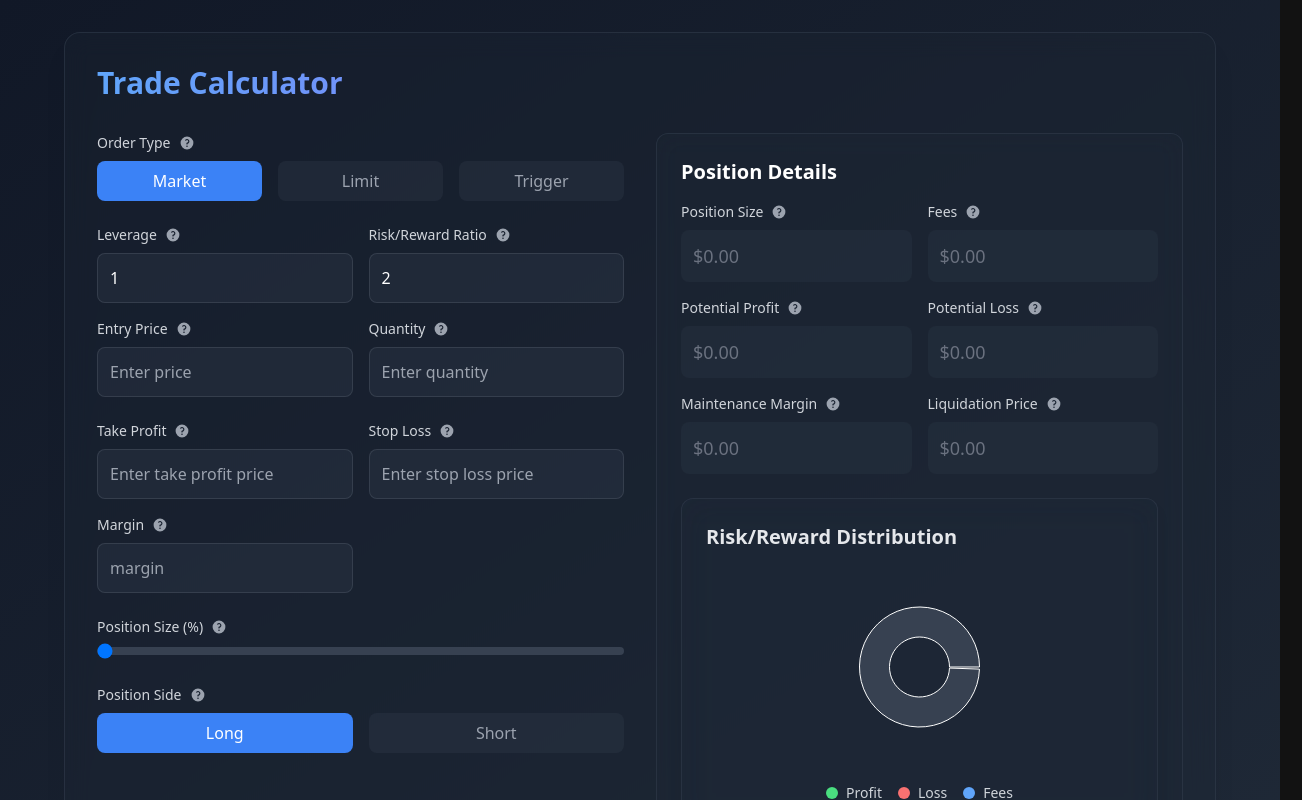
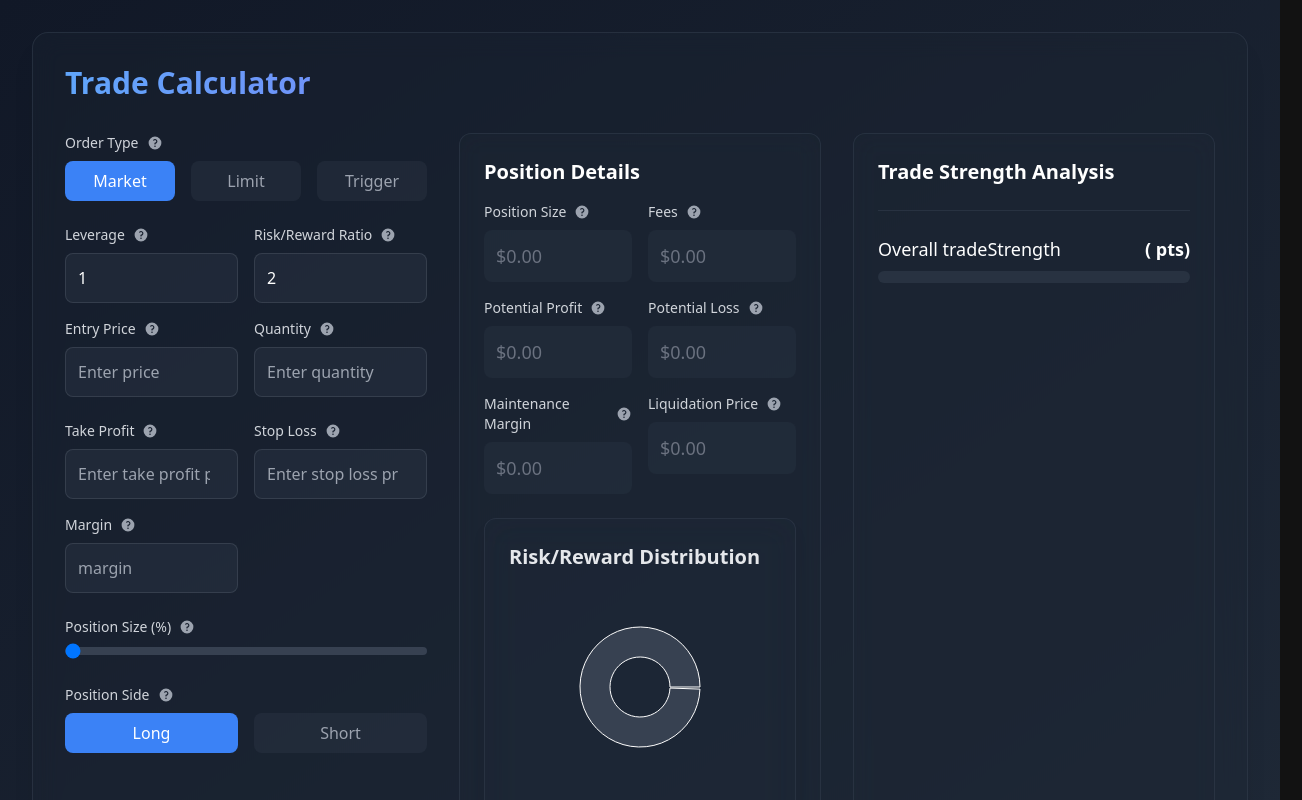
Before and after one commit to alexUXUI/trade, a React app: page / in a window 1280 px wide. Shown: the top 800 px of the page, 1302 px wide, since content can reach past the window. Built offline with nearby package versions, Linux system fonts and the light colour scheme; the HTML template or start-up script is replaced by a standard one.

Commit message:
wip: hoist to context

```diff
--- a/src/components/TradeCalculator.tsx
+++ b/src/components/TradeCalculator.tsx
@@ -3,9 +3,11 @@ import { TradeSimulator, TradeSimulationResult } from '../trade-simulator';
 import { InputField } from './shared/InputField';
 import { ButtonGroup } from './shared/ButtonGroup';
 import { RangeSlider } from './shared/RangeSlider';
-import { SimulationResults } from './shared/SimulationResults';
+import { TradeStrengthAnalysis } from './shared/TradeStrengthAnalysis';
+import { PositionDetails } from './shared/PositionDetails';
+import { TradeProvider, useTrade } from '../context/TradeContext';
 
-interface TradeInputs {
+export interface TradeInputs {
   price: number;
   quantity: number;
   leverage: number;
@@ -39,10 +41,11 @@ const initialInputs: TradeInputs = {
   positionSide: 'long',
 };
 
-const useSimulator = () => {
+// Change from useSimulator to useTradeSimulator
+export const useTradeSimulator = () => {
   const [inputs, setInputs] = useState<TradeInputs>(initialInputs);
   const [simulation, setSimulation] = useState<TradeSimulationResult | null>(null);
-  const [riskRewardRatio, setRiskRewardRatio] = useState<number>(2); // Default 1:2 risk-reward ratio
+  const [riskRewardRatio, setRiskRewardRatio] = useState<number>(2);
 
   const calculatePositionMetrics = (
     price: number,
@@ -173,20 +176,35 @@ const useSimulator = () => {
 }
 
 export const TradeCalculator = () => {
+  return (
+    <TradeProvider>
+      <div className="min-h-screen bg-gradient-to-br from-gray-900 to-gray-800 p-4 sm:p-8 text-white">
+        <div className="max-w-[1920px] mx-auto bg-gray-800/30 backdrop-blur-md rounded-2xl shadow-xl p-4 sm:p-8 border border-gray-700/50 transition-all duration-300 hover:shadow-2xl">
+          <h2 className="text-2xl sm:text-3xl font-bold mb-4 sm:mb-8 bg-gradient-to-r from-blue-400 to-purple-500 bg-clip-text text-transparent">
+            Trade Calculator
+          </h2>
+          <div className="grid grid-cols-1 md:grid-cols-2 lg:grid-cols-3 gap-4 md:gap-6 lg:gap-8">
+            <OrderForm />
+            <PositionDetails />
+            <TradeStrengthAnalysis />
+          </div>
+        </div>
+      </div>
+    </TradeProvider>
+  );
+};
+
+const OrderForm = () => {
   const {
     inputs,
     setInputs,
     handleInputChange,
-    simulation,
     riskRewardRatio,
     setRiskRewardRatio
-  } = useSimulator();
+  } = useTrade();
 
   return (
-    <div className="min-h-screen bg-gradient-to-br from-gray-900 to-gray-800 p-4 sm:p-8 text-white">
-      <div className="max-w-6xl mx-auto bg-gray-800/30 backdrop-blur-md rounded-2xl shadow-xl p-4 sm:p-8 border border-gray-700/50 transition-all duration-300 hover:shadow-2xl">
-        <h2 className="text-2xl sm:text-3xl font-bold mb-4 sm:mb-8 bg-gradient-to-r from-blue-400 to-purple-500 bg-clip-text text-transparent">Trade Calculator</h2>
-        <div className="grid grid-cols-1 lg:grid-cols-2 gap-8">
+    <div className="grid grid-cols-1 gap-8">
       <div className="space-y-4 sm:space-y-6">
         <ButtonGroup
           label="Order Type"
@@ -338,12 +356,11 @@ export const TradeCalculator = () => {
           }}
         />
       </div>
-          <div className="space-y-6">
-            <SimulationResults
+      {/* <div className="">
+        <PositionDetails
           simulation={simulation}
           maintenanceMargin={inputs.maintenanceMargin}
           liquidationPrice={inputs.liquidationPrice}
-              isLong={inputs.positionSide === 'long'}
           marginPercent={inputs.marginPercent}
           leverage={inputs.leverage}
           price={inputs.price}
@@ -351,8 +368,16 @@ export const TradeCalculator = () => {
           riskRewardRatio={riskRewardRatio}
         />
       </div>
+      <TradeStrengthAnalysis
+        simulation={simulation}
+        maintenanceMargin={inputs.maintenanceMargin}
+        liquidationPrice={inputs.liquidationPrice}
+        marginPercent={inputs.marginPercent}
+        leverage={inputs.leverage}
+        price={inputs.price}
+        sl={inputs.sl}
+        riskRewardRatio={riskRewardRatio}
+      /> */}
     </div>
-      </div>
-    </div>
-  );
+  )
 };
--- a/src/components/shared/SimulationResults.tsx
+++ b/src/components/shared/PositionDetails.tsx
@@ -3,36 +3,20 @@ import clsx from 'clsx';
 import { TooltipWrapper } from './TooltipWrapper';
 import { DonutChart } from './Charts';
 import { calculateTradeStrength } from '../../utils/trade-strength';
-import { TradeStrengthAnalysis } from './TradeStrengthAnalysis';
+import { useTrade } from '../../context/TradeContext';
 
-interface SimulationResultsProps {
-  simulation: TradeSimulationResult | null;
-  maintenanceMargin?: number;
-  liquidationPrice?: number;
-  isLong?: boolean;
-  marginPercent?: number;
-  leverage?: number;
-  price?: number;
-  sl?: number;
-  riskRewardRatio?: number;
-}
+export const PositionDetails = () => {
+  const {
+    simulation,
+    inputs: { maintenanceMargin, liquidationPrice, marginPercent, leverage, price, sl },
+    riskRewardRatio
+  } = useTrade();
 
-export const SimulationResults = ({
-  simulation,
-  maintenanceMargin,
-  liquidationPrice,
-  isLong = true,
-  marginPercent = 0,
-  leverage = 1,
-  price = 0,
-  sl = 0,
-  riskRewardRatio = 0
-}: SimulationResultsProps) => {
   const tradeStrength = simulation ? calculateTradeStrength(
     price,
     riskRewardRatio,
     leverage,
-    liquidationPrice || 0,
+    liquidationPrice,
     marginPercent,
     sl,
     simulation['Market Fee'] || simulation['Limit Fee'] || 0,
@@ -40,18 +24,11 @@ export const SimulationResults = ({
   ) : null;
 
   return (
-    <div className="space-y-6">
+    <div className="grid grid-cols-1">
       <div className="bg-gray-800/30 backdrop-blur-md rounded-xl p-6 border border-gray-700/50">
         <div className="flex justify-between items-center mb-4">
           <h3 className="text-xl font-semibold">Position Details</h3>
-          {tradeStrength && (
-            <div className="flex items-center gap-2">
-              <span className="text-sm text-gray-400">Trade Strength:</span>
-              <span className={`font-medium ${tradeStrength.color}`}>
-                {tradeStrength.label} ({tradeStrength.score})
-              </span>
-            </div>
-          )}
+          <Strength tradeStrength={tradeStrength} />
         </div>
         <div className="space-y-4">
           {/* {!simulation && (
@@ -148,12 +125,19 @@ export const SimulationResults = ({
               </div>
             </div>
           </div>
-
         </div>
       </div>
-      {tradeStrength && (
-        <TradeStrengthAnalysis strength={tradeStrength} />
-      )}
     </div>
   );
 };
+
+const Strength = ({ tradeStrength }: any) => {
+  return tradeStrength ? (
+    <div className="flex items-center gap-2">
+      <span className="text-sm text-gray-400">Trade Strength:</span>
+      <span className={`font-medium ${tradeStrength.color}`}>
+        {tradeStrength.label} ({tradeStrength.score})
+      </span>
+    </div>
+  ) : null
+}
--- a/src/components/shared/TradeStrengthAnalysis.tsx
+++ b/src/components/shared/TradeStrengthAnalysis.tsx
@@ -1,17 +1,28 @@
-import { TradeStrengthScore } from '../../utils/trade-strength';
+import { useTrade } from '../../context/TradeContext';
+import { calculateTradeStrength } from '../../utils/trade-strength';
 import { TooltipWrapper } from './TooltipWrapper';
-import { Bar } from 'recharts';
 
-interface TradeStrengthAnalysisProps {
-  strength: TradeStrengthScore;
-}
-
-export const TradeStrengthAnalysis = ({ strength }: TradeStrengthAnalysisProps) => {
+export const TradeStrengthAnalysis = () => {
+    const {
+        simulation,
+        inputs: { maintenanceMargin, liquidationPrice, marginPercent, leverage, price, sl },
+        riskRewardRatio
+    } = useTrade();
+    const tradeStrength = simulation ? calculateTradeStrength(
+        price,
+        riskRewardRatio,
+        leverage,
+        liquidationPrice || 0,
+        marginPercent,
+        sl,
+        simulation['Market Fee'] || simulation['Limit Fee'] || 0,
+        Math.abs(simulation['Profit at TP'])
+    ) : null;
     return (
         <div className="bg-gray-800/30 backdrop-blur-md rounded-xl p-6 border border-gray-700/50">
             <h3 className="text-xl font-semibold mb-4">Trade Strength Analysis</h3>
             <div className="space-y-6">
-        {strength.details.map((detail, index) => (
+                {tradeStrength && tradeStrength.details.map((detail, index) => (
                     <div key={index} className="space-y-2">
                         <div className="flex justify-between items-center">
                             <TooltipWrapper label={detail.factor} tooltip={detail.reason}>
@@ -23,8 +34,7 @@ export const TradeStrengthAnalysis = ({ strength }: TradeStrengthAnalysisProps)
                         </div>
                         <div className="h-2 bg-gray-700/50 rounded-full overflow-hidden">
                             <div
-                className={`h-full rounded-full ${
-                  detail.score > 3 ? 'bg-green-500' :
+                                className={`h-full rounded-full ${detail.score > 3 ? 'bg-green-500' :
                                     detail.score > 0 ? 'bg-yellow-500' :
                                         'bg-red-500'
                                     }`}
@@ -40,21 +50,20 @@ export const TradeStrengthAnalysis = ({ strength }: TradeStrengthAnalysisProps)
 
                 <div className="mt-6 pt-6 border-t border-gray-700/50">
                     <div className="flex justify-between items-center">
-            <span className="text-lg font-medium">Overall Strength</span>
-            <span className={`text-lg font-bold ${strength.color}`}>
-              {strength.label} ({strength.score} pts)
+                        <span className="text-lg font-medium">Overall tradeStrength</span>
+                        <span className={`text-lg font-bold ${tradeStrength && tradeStrength.color}`}>
+                            {tradeStrength && tradeStrength.label} ({tradeStrength && tradeStrength.score} pts)
                         </span>
                     </div>
                     <div className="mt-2 h-3 bg-gray-700/50 rounded-full overflow-hidden">
                         <div
-              className={`h-full rounded-full ${
-                strength.score > 15 ? 'bg-purple-500' :
-                strength.score > 10 ? 'bg-green-500' :
-                strength.score > 5 ? 'bg-yellow-500' :
+                            className={`h-full rounded-full ${tradeStrength && tradeStrength.score > 15 ? 'bg-purple-500' :
+                                tradeStrength && tradeStrength.score > 10 ? 'bg-green-500' :
+                                    tradeStrength && tradeStrength.score > 5 ? 'bg-yellow-500' :
                                         'bg-red-500'
                                 }`}
                             style={{
-                width: `${(strength.score / 25) * 100}%`,
+                                width: `${(tradeStrength ? tradeStrength.score / 25 : 0) * 100}%`,
                                 transition: 'all 0.3s ease'
                             }}
                         />
--- /dev/null
+++ b/src/context/TradeContext.tsx
@@ -0,0 +1,31 @@
+import { createContext, useContext, ReactNode } from 'react';
+import { TradeSimulationResult } from '../trade-simulator';
+import { TradeInputs, useTradeSimulator } from '../components/TradeCalculator';
+
+interface TradeContextType {
+    inputs: TradeInputs;
+    setInputs: (inputs: TradeInputs) => void;
+    handleInputChange: (field: keyof TradeInputs, value: string) => void;
+    simulation: TradeSimulationResult | null;
+    riskRewardRatio: number;
+    setRiskRewardRatio: (ratio: number) => void;
+}
+
+const TradeContext = createContext<TradeContextType | null>(null);
+
+export const TradeProvider = ({ children }: { children: ReactNode }) => {
+    const simulatorData = useTradeSimulator();
+    return (
+        <TradeContext.Provider value={simulatorData}>
+            {children}
+        </TradeContext.Provider>
+    );
+};
+
+export const useTrade = () => {
+    const context = useContext(TradeContext);
+    if (!context) {
+        throw new Error('useTrade must be used within a TradeProvider');
+    }
+    return context;
+};
--- /dev/null
+++ b/src/hooks/useTradeSimulator.ts
@@ -0,0 +1,30 @@
+import { useState, useEffect } from 'react';
+import { TradeSimulator, TradeSimulationResult } from '../trade-simulator';
+import { TradeInputs } from '../types';
+
+const initialInputs: TradeInputs = {
+  price: 0,
+  quantity: 0,
+  leverage: 1,
+  margin: 0,
+  makerFee: 0.02,
+  takerFee: 0.06,
+  tp: 0,
+  sl: 0,
+  orderType: 'market',
+  positionType: 'isolated',
+  marginPercent: 0,
+  maintenanceMargin: 0,
+  liquidationPrice: 0,
+  positionSide: 'long',
+};
+
+export const useTradeSimulator = () => {
+  const [inputs, setInputs] = useState<TradeInputs>(initialInputs);
+  const [simulation, setSimulation] = useState<TradeSimulationResult | null>(null);
+  const [riskRewardRatio, setRiskRewardRatio] = useState<number>(2);
+
+  // ... rest of the useSimulator logic ...
+};
+// Move the entire useSimulator hook here
+export const useTradeSimulator = useSimulator;
```
Lines whose indentation alone changed are shown as unchanged.
